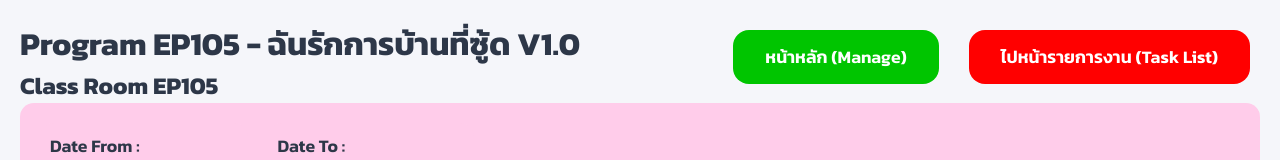
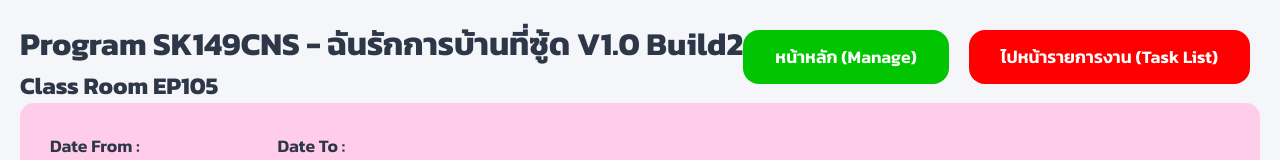
Before and after one commit to phatphoom/student-task-react, a Next.js app: page /Reports in a window 1280 px wide. Shown: the top 160 px of the page. Built offline with nearby package versions, Linux system fonts and the light colour scheme; no server answers.

Commit message:
no message

```diff
--- a/src/app/Reports/page.tsx
+++ b/src/app/Reports/page.tsx
@@ -72,7 +72,7 @@ export default function TaskInformation() {
   });
   return (
     <div className="p-4">
-      <h1 className="title">Program EP105 - ฉันรักการบ้านที่ซู้ด V1.0</h1>
+      <h1 className="title">Program SK149CNS - ฉันรักการบ้านที่ซู้ด V1.0 Build20250611</h1>
       <h2 className="title">Class Room EP105</h2>
 
         <div className="top-right-button">
--- a/src/app/globals.css
+++ b/src/app/globals.css
@@ -56,15 +56,14 @@ body {
 }
 
 .top-right-button {
-  position: absolute;
-  top: 10px;       /* ปรับเป็นเลขที่เหมาะกับตำแหน่งที่ต้องการ */
-  right: 20px;
+  top: 10px;            /* เลื่อนลงจากบนหน้า 10px (แก้เป็นเลขที่ต้องการ) */
+  right: 20px;          /* ชิดขวา 20px */
   display: flex;
   justify-content: flex-end;
-  gap: 20px;
-  z-index: 4000;
+  position: absolute;
+  gap: 10px;            /* ช่องว่างระหว่างปุ่ม */
+  z-index: 4000;        /* ให้ลอยบน */
 }
-
 
 .nav-btn,
 .btn-primary {
--- a/src/app/page.tsx
+++ b/src/app/page.tsx
@@ -24,7 +24,7 @@ export default function Page() {
 
   return (
     <div className='p-4"'>
-      <h1 className="title">Program EP105 - ฉันรักการบ้านที่ซู้ด V1.0</h1>
+      <h1 className="title">Program SK149CNS - ฉันรักการบ้านที่ซู้ด V1.0 Build20250611</h1>
       <h2 className="title">Class Room EP105</h2>      <TaskForm />
       <TaskList />
     </div>
```
